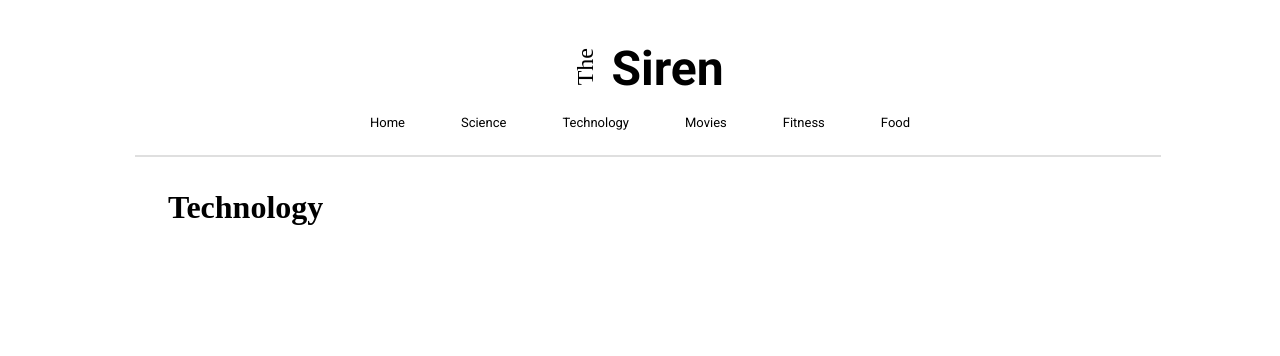
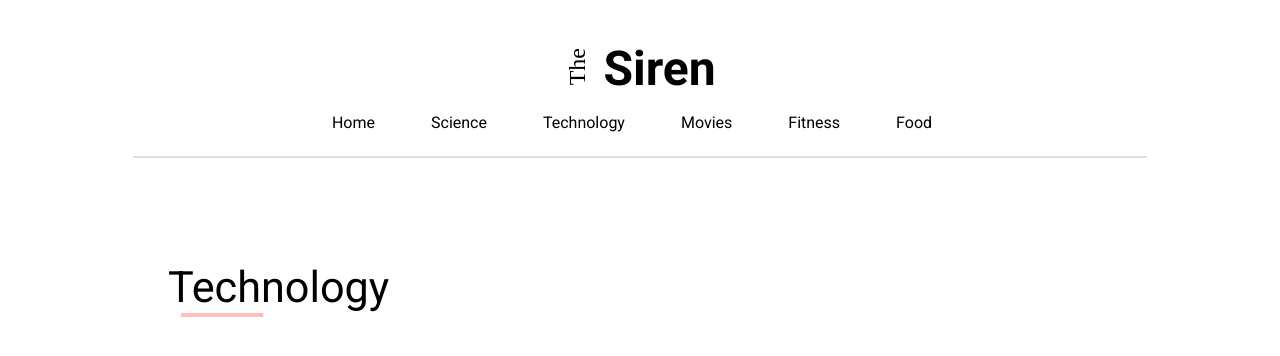
Before and after one commit to mahendruankit/blog, a React (Create React App) app: page /technology in a window 1280 px wide. Shown: the top 356 px of the page. Built offline with nearby package versions, Linux system fonts and the light colour scheme.

Commit message:
add category title as a component and minor css changes to header and menu

```diff
--- a/src/client/App.scss
+++ b/src/client/App.scss
@@ -20,5 +20,5 @@
   background-color: $page-color;
   min-height: 100vh;
   color: $link-color;
-  padding: 10em 10em 5em 10em;
+  padding: 6em 10em 5em 10em;
 }
--- /dev/null
+++ b/src/client/components/CategoryTitle/CategoryTitle.js
@@ -0,0 +1,11 @@
+import React from 'react';
+import './CategoryTitle.scss';
+
+export default function CategoryTitle({ title }) {
+  return (
+    <div className='categoryTitle'>
+      {title}
+      <hr />
+    </div>
+  );
+}
--- /dev/null
+++ b/src/client/components/CategoryTitle/CategoryTitle.scss
@@ -0,0 +1,14 @@
+@import '../../variables.scss';
+
+.categoryTitle {
+  font-family: $font-family;
+  font-size: 2.7em;
+  width: 6em;
+}
+
+.categoryTitle hr {
+  border: 2px solid $primary-color;
+  max-width: 30%;
+  margin: 0;
+  margin-left: 0.3em;
+}
--- a/src/client/components/Header/Header.scss
+++ b/src/client/components/Header/Header.scss
@@ -3,12 +3,13 @@
 header {
   box-sizing: border-box;
   width: 100%;
-  background: transparent;
-  position: fixed;
   overflow: hidden;
   z-index: 1;
   text-align: center;
   padding-top: 2em;
+  position: sticky;
+  top: 0;
+  background-color: white;
 }
 
 .header__title1 {
--- a/src/client/components/Navbar/Navbar.js
+++ b/src/client/components/Navbar/Navbar.js
@@ -1,12 +1,12 @@
 import React from 'react';
-import NavItems from '../../../MenuItems';
+import Menus from '../../../Menu';
 import NavItem from './NavItem/NavItem';
 import './Navbar.scss';
 
 export default function Navbar() {
   return (
     <ul>
-      <NavItem NavItems={NavItems}></NavItem>
+      <NavItem NavItems={Menus}></NavItem>
     </ul>
   );
 }
--- a/src/client/components/Navbar/Navbar.scss
+++ b/src/client/components/Navbar/Navbar.scss
@@ -22,6 +22,6 @@
     color: $link-color;
     font-family: $font-family;
     font-weight: 400;
-    font-size: small;
+    font-size: medium;
   }
 }
--- a/src/client/contents/Technology/Technology.js
+++ b/src/client/contents/Technology/Technology.js
@@ -1,9 +1,11 @@
 import React from 'react';
+import CategoryTitle from '../../components/CategoryTitle/CategoryTitle';
+import './Technology.scss';
 
 export default function technology() {
   return (
     <div className='content technology'>
-      <h1>Technology</h1>
+      <CategoryTitle title='Technology' />
     </div>
   );
 }
--- /dev/null
+++ b/src/client/contents/Technology/Technology.scss
@@ -0,0 +1,5 @@
+@import '../../variables.scss';
+
+.technology {
+  font-family: $font-family;
+}
--- a/src/client/variables.scss
+++ b/src/client/variables.scss
@@ -1,6 +1,6 @@
 @import url('https://fonts.googleapis.com/css2?family=Roboto:ital,wght@0,100;0,300;0,400;0,500;0,700;0,900;1,100;1,300;1,400;1,500;1,700;1,900&display=swap');
 
-$primary-color: #00e5bf;
+$primary-color: red;
 $secondary-color: grey;
 $link-color: black;
 $page-color: white;
```
Also changed, not shown: src/Categories.js (added, +46 -0 lines), src/Menu.js (renamed from src/MenuItems.js).
